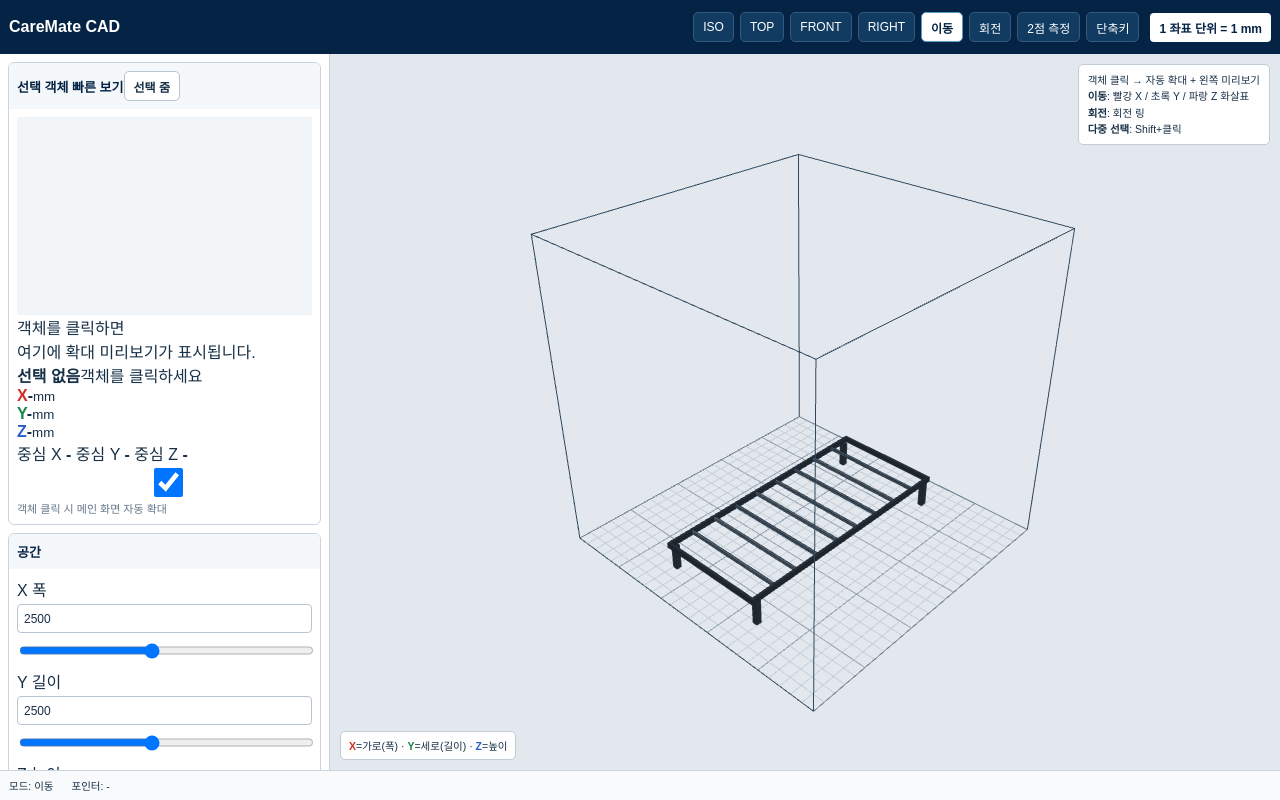
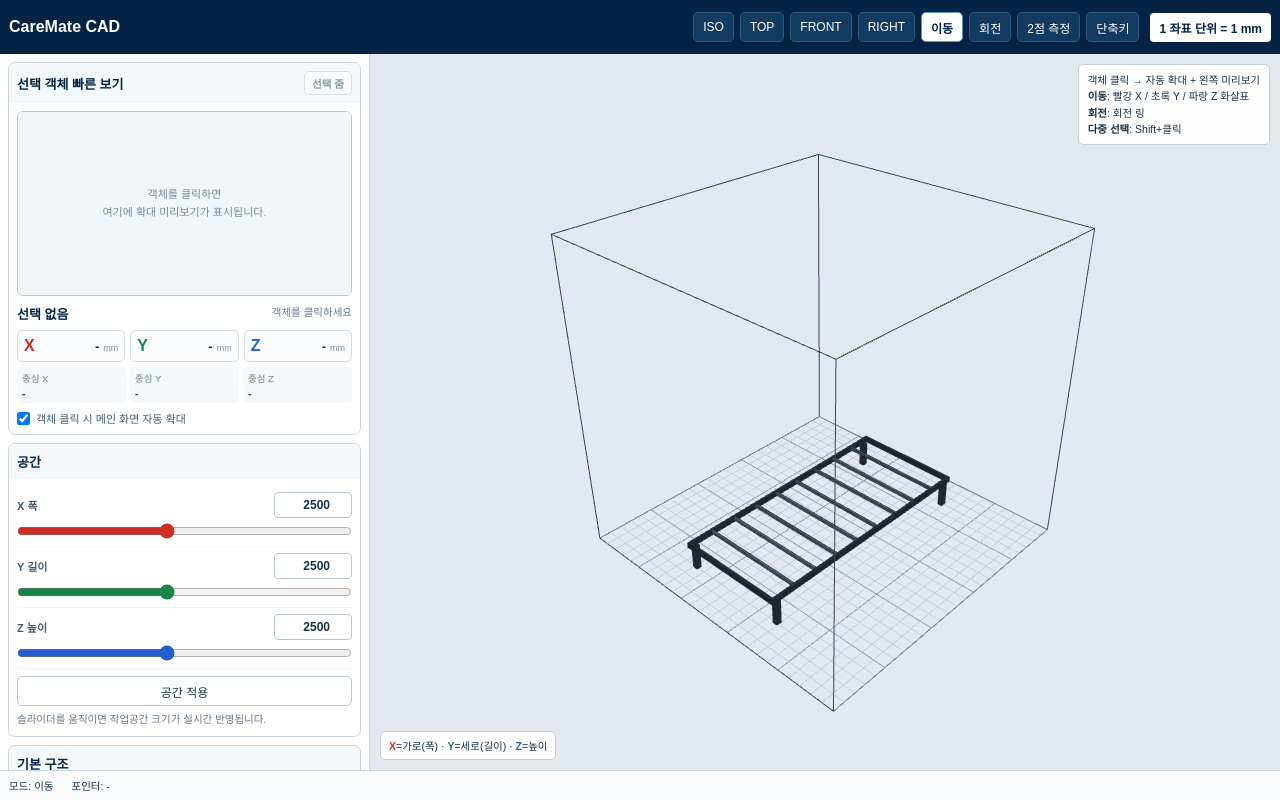
Before and after one commit to eastsea8366/caremate-cad, a plain HTML site: page index.html in a window 1280 px wide. Drawn offline with nearby package versions, Linux system fonts and the light colour scheme; animation ran at ten frames a second.

Commit message:
Style slider controls and selected object preview panel

```diff
--- a/src/style.css
+++ b/src/style.css
@@ -1,4 +1,4 @@
-:root{--navy:#052445;--line:#c9d4de;--text:#183047;--muted:#63778a;--blue:#17689e}
+:root{--navy:#052445;--line:#c9d4de;--text:#183047;--muted:#63778a;--blue:#17689e;--red:#d12d27;--green:#168647;--axisblue:#245dcc}
 *{box-sizing:border-box}
 html,body{margin:0;height:100%;overflow:hidden;font-family:"Malgun Gothic","맑은 고딕",Arial,sans-serif;color:var(--text);background:#e5ebf0}
 #app{height:100%;display:grid;grid-template-rows:54px 1fr 30px}
@@ -6,22 +6,23 @@ header{display:flex;align-items:center;gap:6px;padding:0 9px;background:var(--na
 header b{font-size:16px;margin-right:auto;white-space:nowrap}
 button,input,select{font:inherit;font-size:12px}
 button{min-height:30px;padding:5px 9px;border:1px solid #b7c5d1;border-radius:5px;background:#fff;color:var(--text);cursor:pointer}
-button:hover{background:#f0f6fa}
+button:hover{background:#f0f6fa}button:disabled{cursor:default;opacity:.48}
 button.active{background:#d8ecfb;border-color:#5b9bc7;color:#063a61;font-weight:700}
 header button{background:#123b62;border-color:#315b7e;color:#fff}
 header button.active{background:#fff;color:var(--navy)}
 header .unit{margin-left:5px;padding:6px 9px;background:#fff;color:var(--navy);border-radius:4px;font-weight:700;font-size:12px;white-space:nowrap}
-main{min-height:0;display:grid;grid-template-columns:330px 1fr}
-aside{overflow:auto;background:#fff;border-right:1px solid var(--line);padding:8px}
-.sec{border:1px solid var(--line);border-radius:6px;margin-bottom:8px;overflow:hidden;background:#fff}
+main{min-height:0;display:grid;grid-template-columns:370px 1fr}
+aside{overflow:auto;background:#fff;border-right:1px solid var(--line);padding:8px;scrollbar-width:thin}
+.sec{border:1px solid var(--line);border-radius:7px;margin-bottom:8px;overflow:hidden;background:#fff}
 .sec h3{margin:0;padding:8px;background:#f5f8fa;color:var(--navy);font-size:13px}
+.quick-sec h3{display:flex;align-items:center;justify-content:space-between;gap:8px}.mini-btn{min-height:24px;padding:2px 7px;font-size:10.5px}
 .pad{padding:8px}.g2,.g3{display:grid;gap:6px}.g2{grid-template-columns:1fr 1fr}.g3{grid-template-columns:repeat(3,1fr)}
 label{display:block;font-size:11px;color:var(--muted)}
 input,select{width:100%;height:29px;margin-top:3px;border:1px solid #b8c5d0;border-radius:4px;padding:3px 6px;background:#fff;color:var(--text)}
 .row{display:flex;gap:6px;margin-top:7px}.row button{flex:1}.hint{font-size:10.5px;line-height:1.5;color:var(--muted);margin-top:6px}
 .spec{display:grid;grid-template-columns:78px 1fr;gap:3px 8px;font-size:11px}.spec b{color:var(--blue)}
 #vp{position:relative;min-width:0;min-height:0;background:#dfe5eb}
-#vp canvas{display:block;width:100%;height:100%;outline:none}
+#vp>canvas{display:block;width:100%;height:100%;outline:none}
 #info{position:absolute;left:10px;top:10px;z-index:3;display:none;width:270px;padding:9px;background:#fffffff2;border:1px solid #9fb0be;border-radius:6px;font-size:11px;line-height:1.55;pointer-events:none}
 #info strong{display:block;padding-bottom:5px;margin-bottom:5px;border-bottom:1px solid #d5dee5;color:var(--navy);font-size:12px}
 #help{position:absolute;right:10px;top:10px;z-index:2;padding:7px 9px;background:#fffffff0;border:1px solid #c1ccd5;border-radius:5px;font-size:10.5px;line-height:1.55;pointer-events:none}
@@ -29,6 +30,20 @@ input,select{width:100%;height:29px;margin-top:3px;border:1px solid #b8c5d0;bord
 #shortcutPanel{position:absolute;right:10px;top:74px;z-index:4;display:none;width:270px;padding:9px;background:#fffffff7;border:1px solid #9fb0be;border-radius:6px;font-size:11px;line-height:1.55}
 #shortcutPanel strong{display:block;color:var(--navy);border-bottom:1px solid #d5dee5;padding-bottom:5px;margin-bottom:6px}
 .shortgrid{display:grid;grid-template-columns:92px 1fr;gap:3px 8px}.shortgrid kbd{font-family:Consolas,monospace;background:#eef3f7;border:1px solid #c4d0da;border-radius:3px;padding:1px 4px;color:#173047}
-.x{color:#d12d27;font-weight:700}.y{color:#168647;font-weight:700}.z{color:#245dcc;font-weight:700}
+.x{color:var(--red);font-weight:700}.y{color:var(--green);font-weight:700}.z{color:var(--axisblue);font-weight:700}
 footer{display:flex;gap:18px;align-items:center;padding:0 9px;background:#f8fafb;border-top:1px solid var(--line);font-size:10.5px}
 .warn{color:#a4432f}.locked{opacity:.6}
+
+/* 선택 객체 빠른 보기 */
+#objectPreview{position:relative;width:100%;height:185px;overflow:hidden;border:1px solid #b8c5d0;border-radius:6px;background:#f1f5f8}
+#objectPreview canvas{display:block;width:100%;height:100%;cursor:grab}#objectPreview canvas:active{cursor:grabbing}
+#previewEmpty{position:absolute;inset:0;z-index:1;display:grid;place-items:center;text-align:center;color:#7a8b99;font-size:11px;line-height:1.55;pointer-events:none}
+.quick-head{display:flex;align-items:flex-start;justify-content:space-between;gap:8px;margin-top:8px}.quick-head b{font-size:13px;color:var(--navy)}.quick-head span{font-size:10.5px;color:var(--muted);text-align:right}
+.quick-size-grid{display:grid;grid-template-columns:repeat(3,1fr);gap:5px;margin-top:7px}.quick-size-grid>div{display:grid;grid-template-columns:auto 1fr auto;align-items:baseline;gap:4px;padding:6px;border:1px solid #d1dbe3;border-radius:5px;background:#f9fbfc}.quick-size-grid b{font-size:13px;text-align:right;color:#173047}.quick-size-grid small{font-size:9px;color:#7c8c99}
+.quick-pos-grid{display:grid;grid-template-columns:repeat(3,1fr);gap:4px;margin-top:5px;font-size:9.5px;color:#6b7d8c}.quick-pos-grid span{padding:4px 5px;background:#f5f8fa;border-radius:4px}.quick-pos-grid b{display:block;margin-top:2px;color:#23435b;font-size:10.5px}
+.checkline{display:flex;align-items:center;gap:6px;margin-top:7px;color:#425d72}.checkline input{width:auto;height:auto;margin:0}
+
+/* 슬라이더형 공간/기본 구조 조작 */
+.control-sec .pad{padding-top:7px}.slider-control{padding:6px 0;border-bottom:1px solid #edf1f4}.slider-control:last-of-type{border-bottom:0}.slider-head{display:grid;grid-template-columns:1fr 78px;align-items:center;gap:8px}.slider-head>span{font-size:11px;font-weight:700;color:#435c70}.slider-head input[type=number]{height:26px;margin:0;text-align:right;font-weight:700;color:#183047}
+.range{display:block;width:100%;height:18px;margin:4px 0 0;padding:0;border:0;background:transparent;cursor:pointer}.axis-x .range{accent-color:var(--red)}.axis-y .range{accent-color:var(--green)}.axis-z .range{accent-color:var(--axisblue)}.compact .range{accent-color:#315d83}.compact .slider-head>span{font-weight:600}
+@media(max-width:900px){main{grid-template-columns:330px 1fr}header .unit{display:none}}
```
